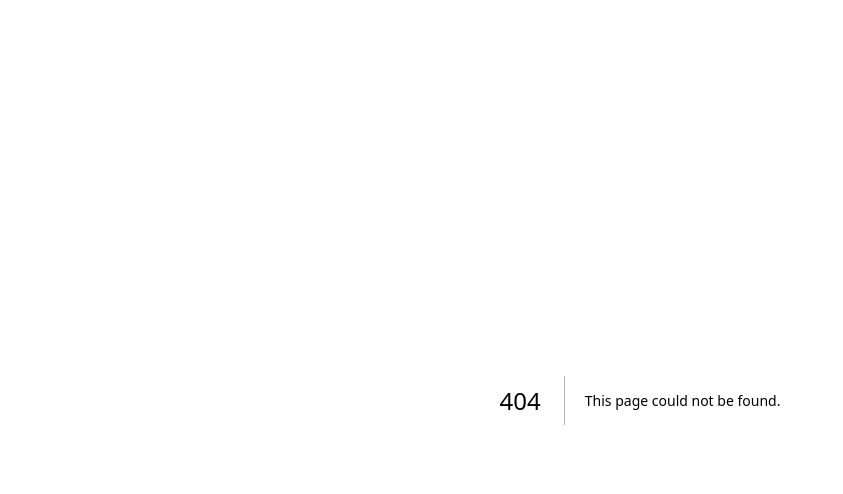
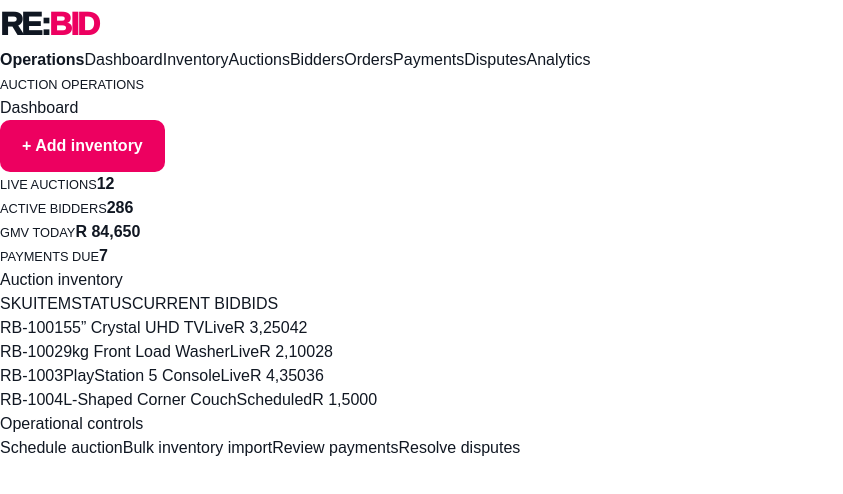
Before and after one commit to MaverickMonoka/Rebid-Auctions, a Next.js app: page /admin in a window 1280 px wide. Before the commit this address had no page. Shown: the top 494 px of the page, without its empty margins (0-843 px from the left). Built offline with nearby package versions, Linux system fonts and the light colour scheme.

Commit message:
build: add app/admin/page.tsx

```diff
--- /dev/null
+++ b/app/admin/page.tsx
@@ -0,0 +1 @@
+const rows=[["RB-1001",'55” Crystal UHD TV',"Live","R 3,250","42"],["RB-1002","9kg Front Load Washer","Live","R 2,100","28"],["RB-1003","PlayStation 5 Console","Live","R 4,350","36"],["RB-1004","L-Shaped Corner Couch","Scheduled","R 1,500","0"]];export default function Admin(){return <div className="adminShell"><aside className="side"><div className="brand">RE:<span>BID</span></div><b>Operations</b><a>Dashboard</a><a>Inventory</a><a>Auctions</a><a>Bidders</a><a>Orders</a><a>Payments</a><a>Disputes</a><a>Analytics</a></aside><main className="adminMain"><div className="adminHead"><div><small>AUCTION OPERATIONS</small><h1>Dashboard</h1></div><button className="btn primary">+ Add inventory</button></div><div className="stats"><div><small>LIVE AUCTIONS</small><b>12</b></div><div><small>ACTIVE BIDDERS</small><b>286</b></div><div><small>GMV TODAY</small><b>R 84,650</b></div><div><small>PAYMENTS DUE</small><b>7</b></div></div><section className="panel"><h2>Auction inventory</h2><div className="table"><div className="tr th"><span>SKU</span><span>ITEM</span><span>STATUS</span><span>CURRENT BID</span><span>BIDS</span></div>{rows.map(r=><div className="tr" key={r[0]}>{r.map((c,i)=><span key={i}>{c}</span>)}</div>)}</div></section><section className="panel"><h2>Operational controls</h2><div className="adminActions"><button>Schedule auction</button><button>Bulk inventory import</button><button>Review payments</button><button>Resolve disputes</button></div></section></main></div>}
```
